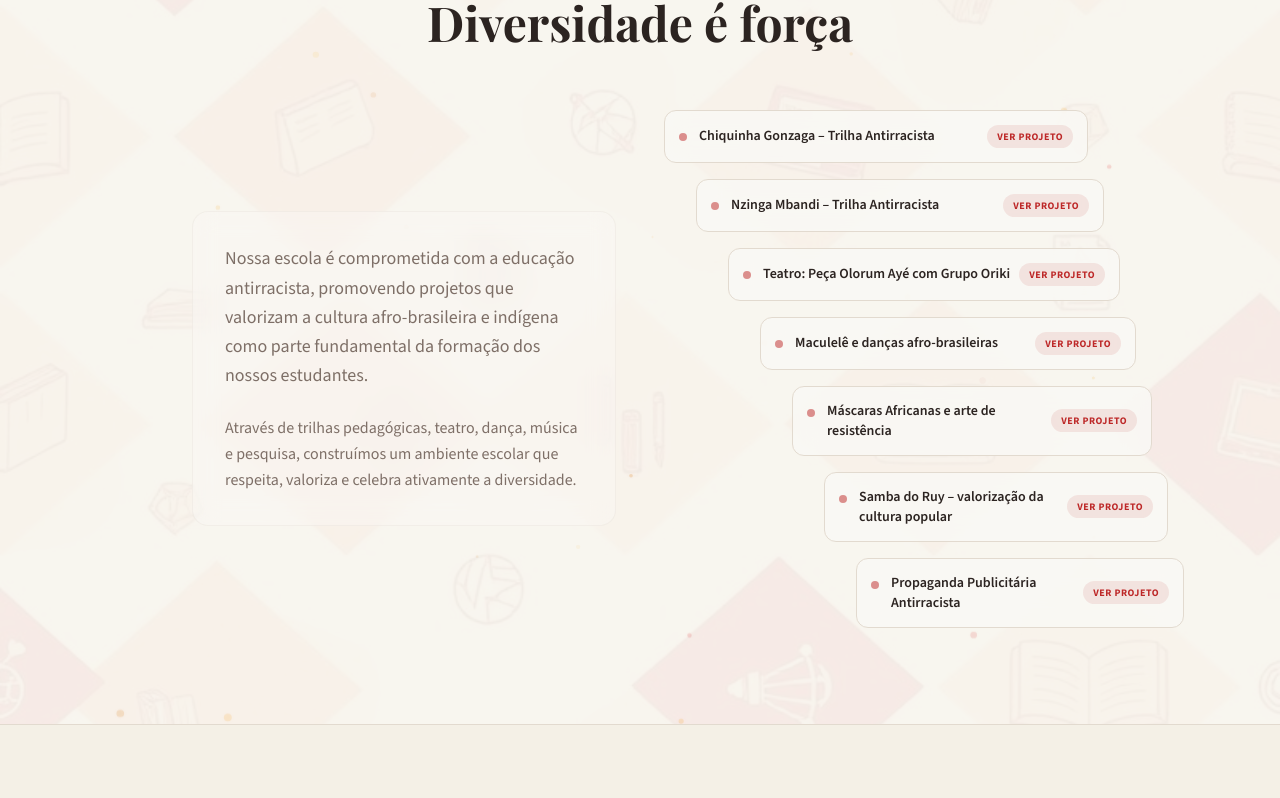
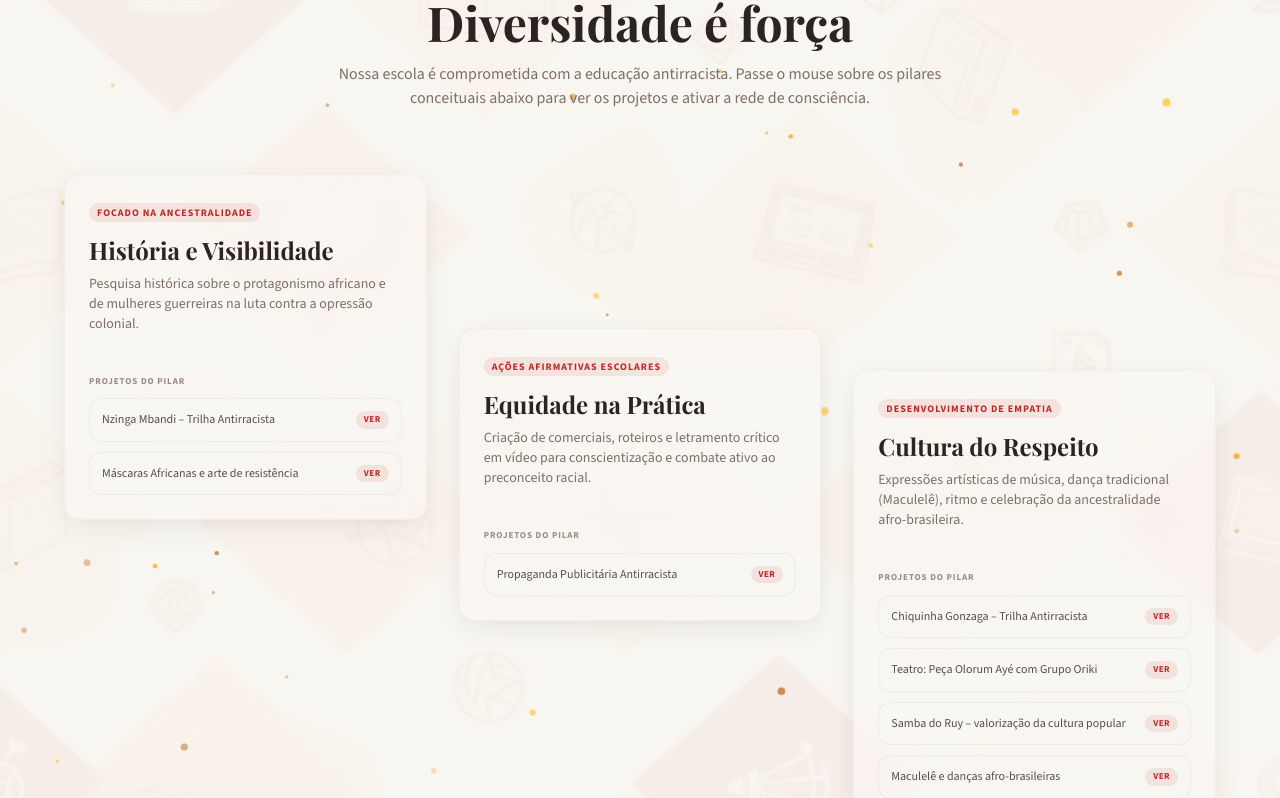
Before and after one commit to JuMariane/Ruy-rodriguez-2.0, a React (Vite) app: page / in a window 1280 px wide. Shown: the part 5958-6756 px from the top of the page. Built offline with nearby package versions, Linux system fonts and the light colour scheme; no server answers; the database is empty; the HTML template or start-up script is replaced by a standard one; a web font is replaced by a local one.

Commit message:
implement Rede de Consciencia Ativa with cascading diagonal cards and magnetic glow particles

```diff
--- a/src/components/AntiracistSection.tsx
+++ b/src/components/AntiracistSection.tsx
@@ -158,7 +158,19 @@ const itemsWithDetails: Record<string, ProjectDetails> = {
     originalUrl: "https://escolaruyrodriguez.wordpress.com/educacao-antirracista/"
   }
 };
-const AntiracistParticles = () => {
+
+interface HoveredCardData {
+  x: number;
+  y: number;
+  width: number;
+  height: number;
+}
+
+interface AntiracistParticlesProps {
+  hoveredCardRef: React.RefObject<HoveredCardData | null>;
+}
+
+const AntiracistParticles = ({ hoveredCardRef }: AntiracistParticlesProps) => {
   const canvasRef = useRef<HTMLCanvasElement>(null);
 
   useEffect(() => {
@@ -182,33 +194,43 @@ const AntiracistParticles = () => {
       x: number;
       y: number;
       size: number;
+      baseSize: number;
       speedY: number;
       speedX: number;
       opacity: number;
+      baseOpacity: number;
       color: string;
+      glowColor: string;
     }> = [];
 
+    // Paleta de tons terrosos, bronze, âmbar e ouro
     const colors = [
-      "rgba(217, 119, 6, 0.35)",  // amber-600
-      "rgba(185, 28, 28, 0.25)",  // red-700
-      "rgba(245, 158, 11, 0.3)",  // amber-500
-      "rgba(220, 38, 38, 0.25)",  // red-600
-      "rgba(251, 191, 36, 0.2)",  // amber-400
+      "217, 119, 6",   // âmbar-600
+      "180, 83, 9",    // bronze/laranja escuro
+      "245, 158, 11",  // âmbar-500
+      "251, 191, 36",  // ouro-400
+      "212, 163, 89",  // bronze claro metálico
     ];
 
-    for (let i = 0; i < 40; i++) {
+    for (let i = 0; i < 60; i++) {
+      const colorBase = colors[Math.floor(Math.random() * colors.length)];
+      const size = Math.random() * 3 + 1.2;
+      const opacity = Math.random() * 0.35 + 0.15;
       particles.push({
         x: Math.random() * width,
         y: Math.random() * height,
-        size: Math.random() * 3 + 1,
-        speedY: -(Math.random() * 0.3 + 0.1),
-        speedX: Math.random() * 0.2 - 0.1,
-        opacity: Math.random() * 0.5 + 0.1,
-        color: colors[Math.floor(Math.random() * colors.length)],
+        size: size,
+        baseSize: size,
+        speedY: -(Math.random() * 0.2 + 0.08), // subida suave
+        speedX: Math.random() * 0.14 - 0.07, // oscilação suave
+        opacity: opacity,
+        baseOpacity: opacity,
+        color: `rgba(${colorBase}, ${opacity})`,
+        glowColor: `rgb(${colorBase})`,
       });
     }
 
-    const mouse = { x: null as number | null, y: null as number | null, radius: 100 };
+    const mouse = { x: null as number | null, y: null as number | null, radius: 130 };
 
     const handleMouseMove = (e: MouseEvent) => {
       const rect = canvas.getBoundingClientRect();
@@ -227,12 +249,16 @@ const AntiracistParticles = () => {
     const animate = () => {
       ctx.clearRect(0, 0, width, height);
 
+      const hoveredCard = hoveredCardRef.current;
+
       for (let i = 0; i < particles.length; i++) {
         const p = particles[i];
+
+        // Movimento ascendente padrão
         p.y += p.speedY;
         p.x += p.speedX;
 
-        // Wrap edges
+        // Loop das bordas
         if (p.y < -10) {
           p.y = height + 10;
           p.x = Math.random() * width;
@@ -241,26 +267,73 @@ const AntiracistParticles = () => {
           p.speedX = -p.speedX;
         }
 
-        // Mouse interaction (repulsion)
-        if (mouse.x !== null && mouse.y !== null) {
-          const dx = p.x - mouse.x;
-          const dy = p.y - mouse.y;
+        // Ponto de destino da atração
+        let targetX = mouse.x;
+        let targetY = mouse.y;
+        let activeRadius = 140;
+
+        // Se houver um card sob hover, atrai para o centro do card com maior raio
+        if (hoveredCard) {
+          targetX = hoveredCard.x;
+          targetY = hoveredCard.y;
+          activeRadius = 260;
+        }
+
+        let isInsideCard = false;
+
+        if (targetX !== null && targetY !== null) {
+          const dx = targetX - p.x;
+          const dy = targetY - p.y;
           const distance = Math.sqrt(dx * dx + dy * dy);
-          if (distance < mouse.radius) {
-            const force = (mouse.radius - distance) / mouse.radius;
-            p.x += (dx / distance) * force * 2;
-            p.y += (dy / distance) * force * 2;
+
+          if (distance < activeRadius) {
+            const force = (activeRadius - distance) / activeRadius;
+            // Efeito magnético de atração suave
+            p.x += (dx / distance) * force * 1.6;
+            p.y += (dy / distance) * force * 1.6;
+
+            p.opacity = p.baseOpacity + force * 0.65;
+            p.size = p.baseSize + force * 3.5;
+          } else {
+            p.opacity = p.opacity * 0.95 + p.baseOpacity * 0.05;
+            p.size = p.size * 0.95 + p.baseSize * 0.05;
+          }
+        } else {
+          p.opacity = p.opacity * 0.95 + p.baseOpacity * 0.05;
+          p.size = p.size * 0.95 + p.baseSize * 0.05;
+        }
+
+        // Verifica se a partícula está atrás da bounding box do card ativo
+        if (hoveredCard) {
+          const halfW = hoveredCard.width / 2;
+          const halfH = hoveredCard.height / 2;
+          if (
+            p.x >= hoveredCard.x - halfW &&
+            p.x <= hoveredCard.x + halfW &&
+            p.y >= hoveredCard.y - halfH &&
+            p.y <= hoveredCard.y + halfH
+          ) {
+            isInsideCard = true;
           }
         }
 
+        // Desenha partícula
         ctx.beginPath();
         ctx.arc(p.x, p.y, p.size, 0, Math.PI * 2);
+
+        const rgbValues = p.glowColor.match(/\d+/g);
+        if (rgbValues) {
+          const finalOpacity = isInsideCard ? Math.min(1.0, p.opacity * 1.8) : p.opacity;
+          ctx.fillStyle = `rgba(${rgbValues[0]}, ${rgbValues[1]}, ${rgbValues[2]}, ${finalOpacity})`;
+        } else {
           ctx.fillStyle = p.color;
-        ctx.globalAlpha = p.opacity;
-        ctx.shadowBlur = 4;
-        ctx.shadowColor = p.color;
+        }
+
+        ctx.shadowBlur = isInsideCard ? 18 : (targetX !== null ? 8 : 1);
+        ctx.shadowColor = p.glowColor;
         ctx.fill();
       }
+
       animationFrameId = requestAnimationFrame(animate);
     };
 
@@ -280,33 +353,79 @@ const AntiracistParticles = () => {
 const AntiracistSection = () => {
   const [selectedProject, setSelectedProject] = useState<ProjectDetails | null>(null);
   const [isMobile, setIsMobile] = useState(false);
+  const hoveredCardRef = useRef<HoveredCardData | null>(null);
 
   useEffect(() => {
-    const checkMobile = () => setIsMobile(window.innerWidth < 768);
+    const checkMobile = () => setIsMobile(window.innerWidth < 1024); // Diagonal layout at large screens (lg)
     checkMobile();
     window.addEventListener("resize", checkMobile);
     return () => window.removeEventListener("resize", checkMobile);
   }, []);
 
-  const items = [
+  const handleCardMouseEnter = (e: React.MouseEvent<HTMLDivElement>) => {
+    const cardEl = e.currentTarget;
+    const rect = cardEl.getBoundingClientRect();
+    const sectionEl = cardEl.closest("section");
+    if (sectionEl) {
+      const sectionRect = sectionEl.getBoundingClientRect();
+      const relativeX = rect.left - sectionRect.left + rect.width / 2;
+      const relativeY = rect.top - sectionRect.top + rect.height / 2;
+      hoveredCardRef.current = {
+        x: relativeX,
+        y: relativeY,
+        width: rect.width,
+        height: rect.height,
+      };
+    }
+  };
+
+  const handleCardMouseLeave = () => {
+    hoveredCardRef.current = null;
+  };
+
+  const pillars = [
+    {
+      title: "História e Visibilidade",
+      concept: "Focado na ancestralidade",
+      description: "Pesquisa histórica sobre o protagonismo africano e de mulheres guerreiras na luta contra a opressão colonial.",
+      align: "lg:self-start lg:mt-0",
+      projects: [
+        "Nzinga Mbandi – Trilha Antirracista",
+        "Máscaras Africanas e arte de resistência"
+      ]
+    },
+    {
+      title: "Equidade na Prática",
+      concept: "Ações afirmativas escolares",
+      description: "Criação de comerciais, roteiros e letramento crítico em vídeo para conscientização e combate ativo ao preconceito racial.",
+      align: "lg:self-center lg:-mt-12",
+      projects: [
+        "Propaganda Publicitária Antirracista"
+      ]
+    },
+    {
+      title: "Cultura do Respeito",
+      concept: "Desenvolvimento de empatia",
+      description: "Expressões artísticas de música, dança tradicional (Maculelê), ritmo e celebração da ancestralidade afro-brasileira.",
+      align: "lg:self-end lg:mt-12",
+      projects: [
         "Chiquinha Gonzaga – Trilha Antirracista",
-    "Nzinga Mbandi – Trilha Antirracista",
         "Teatro: Peça Olorum Ayé com Grupo Oriki",
-    "Maculelê e danças afro-brasileiras",
-    "Máscaras Africanas e arte de resistência",
         "Samba do Ruy – valorização da cultura popular",
-    "Propaganda Publicitária Antirracista",
+        "Maculelê e danças afro-brasileiras"
+      ]
+    }
   ];
 
   return (
     <section id="antirracista" className="py-24 relative overflow-hidden bg-background">
       {/* Pattern background */}
-      <div className="absolute inset-0 opacity-[0.05] pointer-events-none">
+      <div className="absolute inset-0 opacity-[0.04] pointer-events-none">
         <img src={patternBg} alt="" className="w-full h-full object-cover" />
       </div>
 
-      {/* Warm Floating Particles */}
-      <AntiracistParticles />
+      {/* Warm Magnetic Particles */}
+      <AntiracistParticles hoveredCardRef={hoveredCardRef} />
 
       <div className="container mx-auto px-4 relative z-10">
         <motion.div
@@ -314,8 +433,9 @@ const AntiracistSection = () => {
           whileInView={{ opacity: 1, y: 0 }}
           viewport={{ once: true }}
           transition={{ duration: 0.6 }}
-          className="max-w-4xl mx-auto"
+          className="max-w-6xl mx-auto"
         >
+          {/* Header */}
           <div className="text-center mb-16">
             <span className="text-sm font-semibold tracking-widest uppercase text-primary mb-2 block">
               Educação Antirracista
@@ -323,74 +443,65 @@ const AntiracistSection = () => {
             <h2 className="font-display text-4xl md:text-5xl font-bold text-foreground mb-4">
               Diversidade é força
             </h2>
+            <p className="text-muted-foreground font-body text-base max-w-2xl mx-auto mt-2">
+              Nossa escola é comprometida com a educação antirracista. Passe o mouse sobre os pilares conceituais abaixo para ver os projetos e ativar a rede de consciência.
+            </p>
           </div>
 
-          <div className="grid md:grid-cols-2 gap-12 items-center">
-            <motion.div
-              initial={{ opacity: 0, x: -25 }}
-              whileInView={{ opacity: 1, x: 0 }}
-              viewport={{ once: true }}
-              transition={{ duration: 0.6, delay: 0.1 }}
-              className="space-y-6 bg-card/40 border border-border/30 p-6 md:p-8 rounded-2xl backdrop-blur-md"
-            >
-              <p className="text-muted-foreground font-body text-lg leading-relaxed">
-                Nossa escola é comprometida com a educação antirracista, promovendo projetos
-                que valorizam a cultura afro-brasileira e indígena como parte fundamental
-                da formação dos nossos estudantes.
-              </p>
-              <p className="text-muted-foreground font-body leading-relaxed">
-                Através de trilhas pedagógicas, teatro, dança, música e pesquisa,
-                construímos um ambiente escolar que respeita, valoriza e celebra ativamente a diversidade.
-              </p>
-            </motion.div>
-
-            <motion.div
-              initial={{ opacity: 0, x: 25 }}
-              whileInView={{ opacity: 1, x: 0 }}
-              viewport={{ once: true }}
-              transition={{ duration: 0.6, delay: 0.2 }}
-              className="space-y-4 relative"
-            >
-              {items.map((item, i) => {
-                const projectDetails = itemsWithDetails[item];
-                const isClickable = !!projectDetails;
-
+          {/* Diagonal Cascading Grid Layout */}
+          <div className="grid lg:grid-cols-3 gap-8 items-stretch lg:h-[650px]">
+            {pillars.map((pillar, i) => {
               return (
                 <motion.div
-                    key={i}
-                    initial={{ opacity: 0, x: isMobile ? 0 : 30 }}
-                    whileInView={{ opacity: 1, x: isMobile ? 0 : i * 16 }}
+                  key={pillar.title}
+                  initial={{ opacity: 0, y: 50, x: isMobile ? 0 : -20 }}
+                  whileInView={{ opacity: 1, y: 0, x: 0 }}
                   viewport={{ once: true }}
-                    transition={{ duration: 0.5, delay: i * 0.08 }}
-                    onClick={() => {
-                      if (isClickable) {
-                        setSelectedProject(projectDetails);
-                      }
-                    }}
-                    style={{
-                      marginLeft: isMobile ? "0px" : `${i * 16}px`,
-                    }}
-                    className={`flex items-start gap-3 p-3.5 rounded-xl bg-card/85 backdrop-blur-md border transition-all duration-300 ${
-                      isClickable
-                        ? "cursor-pointer border-border hover:border-primary/55 hover:bg-primary/5 hover:scale-[1.02] hover:shadow-soft"
-                        : "border-border/60 opacity-80"
-                    }`}
+                  transition={{ duration: 0.7, delay: i * 0.15 }}
+                  onMouseEnter={handleCardMouseEnter}
+                  onMouseMove={handleCardMouseEnter}
+                  onMouseLeave={handleCardMouseLeave}
+                  className={`flex flex-col justify-between p-6 rounded-2xl bg-card/45 backdrop-blur-md border border-border/30 shadow-elevated hover:bg-card/75 hover:border-primary/40 hover:scale-[1.03] transition-all duration-500 max-w-md mx-auto lg:max-w-none w-full ${pillar.align}`}
                 >
-                    <div className={`w-2 h-2 rounded-full mt-2 shrink-0 ${isClickable ? "bg-primary animate-pulse" : "bg-muted-foreground/60"}`} />
-                    <div className="flex-1 flex justify-between items-center gap-2">
-                      <span className={`text-sm font-body ${isClickable ? "text-foreground font-semibold" : "text-muted-foreground"}`}>
-                        {item}
+                  <div>
+                    {/* Header card */}
+                    <span className="text-[10px] font-bold text-primary uppercase tracking-widest bg-primary/10 px-2 py-0.5 rounded-full inline-block mb-3">
+                      {pillar.concept}
                     </span>
-                      {isClickable && (
-                        <span className="text-[10px] text-primary font-bold uppercase tracking-wider bg-primary/10 px-2.5 py-1 rounded-full shrink-0">
-                          Ver projeto
+                    <h3 className="font-display text-xl md:text-2xl font-bold text-foreground mb-2">
+                      {pillar.title}
+                    </h3>
+                    <p className="text-xs md:text-sm text-muted-foreground font-body leading-relaxed mb-6">
+                      {pillar.description}
+                    </p>
+                  </div>
+
+                  {/* List of projects linked inside this pillar */}
+                  <div className="space-y-2.5 mt-auto pt-4 border-t border-border/10">
+                    <span className="text-[9px] font-bold text-muted-foreground/80 uppercase tracking-widest block mb-2">
+                      Projetos do Pilar
                     </span>
-                      )}
+                    {pillar.projects.map((projTitle) => {
+                      const projectDetails = itemsWithDetails[projTitle];
+                      return (
+                        <div
+                          key={projTitle}
+                          onClick={() => setSelectedProject(projectDetails)}
+                          className="cursor-pointer flex items-center justify-between p-3 rounded-xl bg-background/50 hover:bg-primary/5 border border-border/40 hover:border-primary/30 transition-all duration-300 group"
+                        >
+                          <span className="text-xs text-foreground/80 font-body leading-tight group-hover:text-foreground font-medium pr-2">
+                            {projTitle}
+                          </span>
+                          <span className="text-[9px] text-primary font-bold uppercase tracking-wider bg-primary/10 group-hover:bg-primary group-hover:text-primary-foreground px-2 py-0.5 rounded-full shrink-0 transition-colors">
+                            Ver
+                          </span>
+                        </div>
+                      );
+                    })}
                   </div>
                 </motion.div>
               );
             })}
-            </motion.div>
           </div>
         </motion.div>
       </div>
```
Lines whose indentation alone changed are shown as unchanged.
